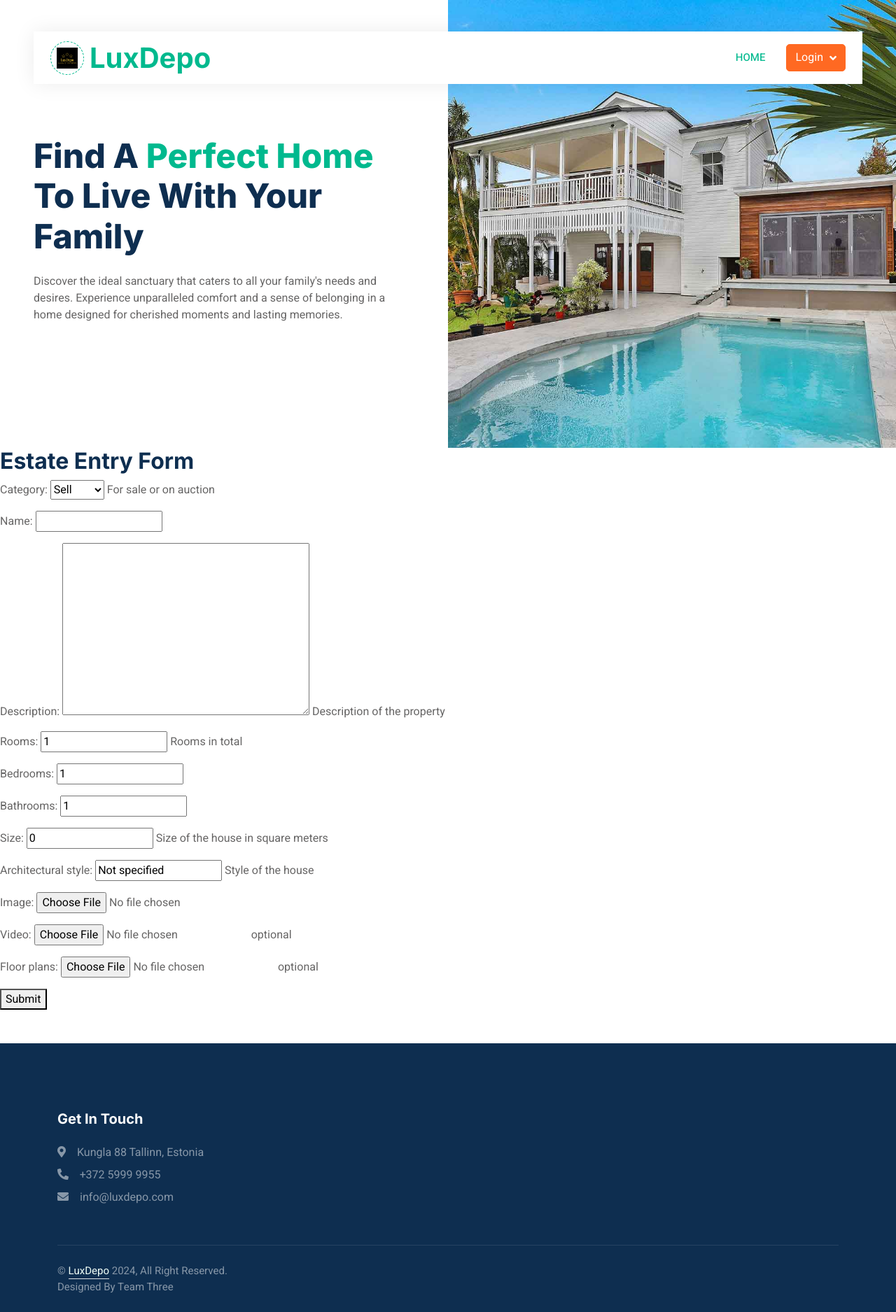
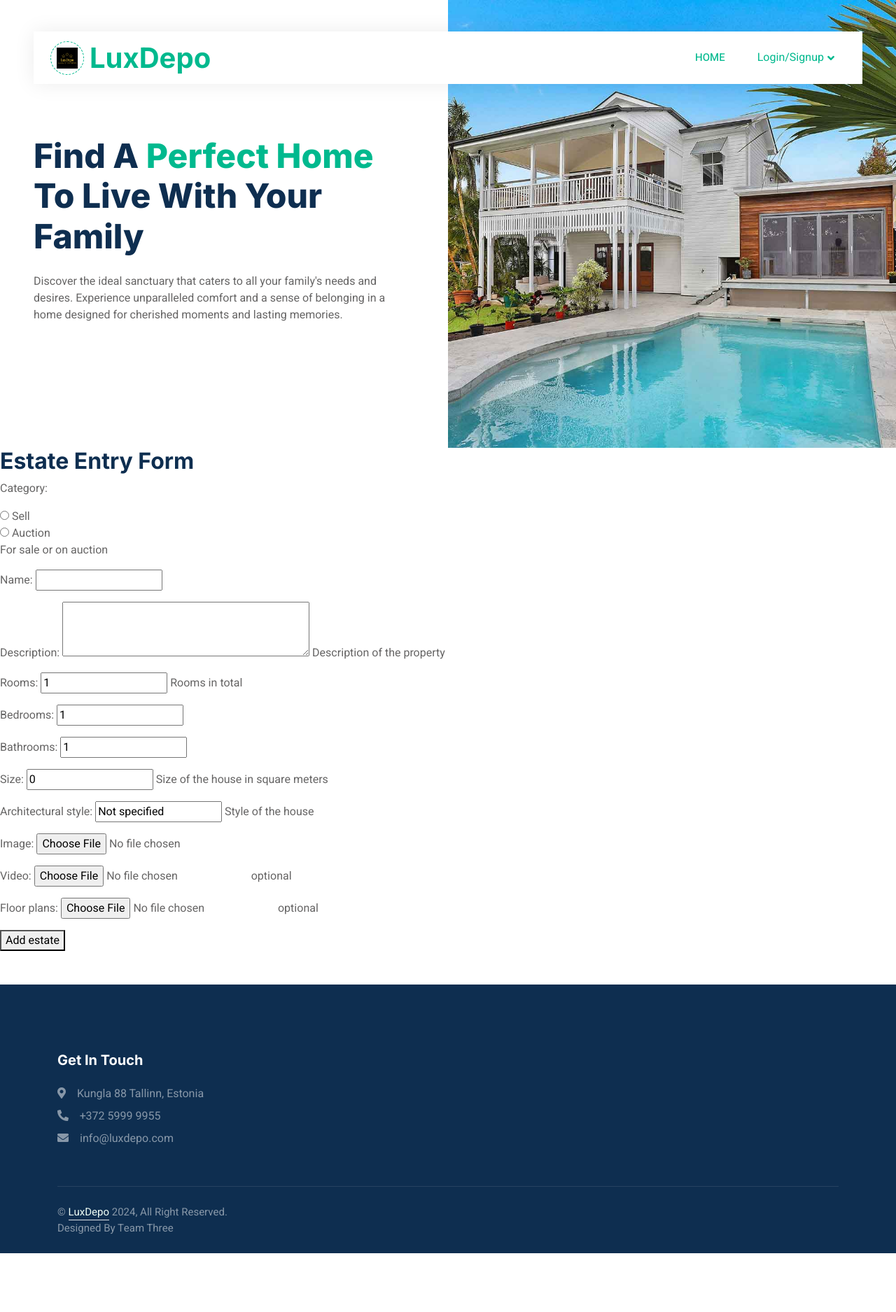
Before and after one commit to Noash1/Finalproject, a Django app: page /my_estates/new in a window 1280 px wide. Shown: the whole page at 70% size. After the commit the page ends 1791 px from the top, so only its background shows below. Run offline with Django 5.2, Linux system fonts and the light colour scheme; some libraries are stand-ins or nearby versions.

Commit message:
modified base.html

```diff
--- a/realestate/forms.py
+++ b/realestate/forms.py
@@ -37,8 +37,8 @@ class SignUpForm(UserCreationForm):
 class AddEstateForm(forms.ModelForm):
     class Meta:
         model = Estate
-        widgets = {'For sale or on auction': forms.RadioSelect,
-                   'Description of the property': forms.Textarea(attrs={'rows': 3})}
+        widgets = {'category': forms.RadioSelect,
+                   'description': forms.Textarea(attrs={'rows': 3})}
         exclude = ['user']
 
 
--- a/realestate/views.py
+++ b/realestate/views.py
@@ -99,23 +99,32 @@ class About(TemplateView):
 
 
 def add_estate_view(request):
-    estate_form = AddEstateForm()
-    estate_for_sale = AddEstateForSaleForm()
-    estate_on_auction = AddEstateOnAuctionForm()
+    estate_form = AddEstateForm
+    estate_for_sale = AddEstateForSaleForm
+    estate_on_auction = AddEstateOnAuctionForm
 
     if request.method == 'POST':
-        estate_form = AddEstateForm(request.POST)
-        estate_for_sale = AddEstateForSaleForm(request.POST)
-        estate_on_auction = AddEstateOnAuctionForm(request.POST)
+        estate_form = AddEstateForm(request.POST, prefix='estate_form')
+        estate_for_sale = AddEstateForSaleForm(request.POST, prefix='estate_for_sale')
+        estate_on_auction = AddEstateOnAuctionForm(request.POST, prefix='estate_on_auction')
 
         if estate_form.is_valid() and estate_for_sale.is_valid():
-            # Process estate and for_sale data
-            pass
+            estate = estate_form.save(commit=False)
+            estate.user = request.user  # The logged-in user
+            for_sale = estate_for_sale.save(commit=False)
+            for_sale.user = estate.user
+            for_sale.estate = estate
+            estate.save()
+            for_sale.save()
+            return redirect('index.html')
+
         elif estate_form.is_valid() and estate_on_auction.is_valid():
             # Process estate and on_auction data
             pass
         else:
-            pass
+            estate_form = AddEstateForm(prefix='estate_form')
+            estate_for_sale = AddEstateForSaleForm(prefix='estate_for_sale')
+            estate_on_auction = AddEstateOnAuctionForm(prefix='estate_on_auction')
 
     return render(request,
                   'add_estate.html',
--- a/templates/add_estate.html
+++ b/templates/add_estate.html
@@ -2,32 +2,8 @@
 {% load static %}
 
 {% block content %}
-    <style>
-        .hidden {
-            display: none;
-        }
-    </style>
-    <script>
-            function handleRadioChange() {
-            const estate_for_sale = document.getElementById('estate_for_sale');
-            const estate_on_auction = document.getElementById('estate_on_auction');
-            const selectedValue = document.querySelector('input[name="For sale or on auction"]:checked').value;
-
-            if (selectedValue === 'sell') {
-                estate_for_sale.classList.remove('hidden');
-                estate_on_auction.classList.add('hidden');
-            } else if (selectedValue === 'auction') {
-                estate_for_sale.classList.add('hidden');
-                estate_on_auction.classList.remove('hidden');
-            }
-        }
-
-        document.addEventListener('DOMContentLoaded', () => {
-            document.querySelectorAll('input[name="For sale or on auction"]').forEach((elem) => {
-                elem.addEventListener('change', handleRadioChange);
-            });
-        });
-    </script>
+    <link href="{% static 'css/hide_form.css' %}" rel="stylesheet">
+    <script src="{% static 'js/hide_forms.js' %}" ></script>
 
     <h2>Estate Entry Form</h2>
     <form method="post">
@@ -41,8 +17,7 @@
         <div id="estate_on_auction" class="hidden">
             {{ estate_on_auction.as_p }}
         </div>
-
-        <button type="submit">Submit</button>
+        <button type="submit">Add estate</button>
     </form>
 
 {% endblock %}
--- a/templates/base.html
+++ b/templates/base.html
@@ -74,35 +74,28 @@
                 </div>
                 <div>
                     {% if user.is_authenticated %}
-                        <div class="btn-group">
-                            <button type="button" class="btn btn-secondary dropdown-toggle" data-toggle="dropdown"
-                                    aria-haspopup="true" aria-expanded="false">
-                                {{ user.username }}
-                            </button>
-                            <div class="dropdown-menu dropdown-menu-right">
+                        <div class="nav-item dropdown">
+                            <a href="#" class="nav-link dropdown-toggle"
+                               data-bs-toggle="dropdown">{{ user.username }}</a>
+                            <div class="dropdown-menu rounded-0 m-0">
+                                <a class="dropdown-item" href="{% url 'add_estate' %}">Add estate</a>
                                 <a class="dropdown-item" href="{% url 'profile' %}">Profile</a>
                                 <form action="{% url 'logout' %}" method="post">
-                                    <a type="submit" class="dropdown-item">Logout</a>
+                                    {% csrf_token %}
+                                    <button type="submit" class="dropdown-item">Logout</button>
                                 </form>
                             </div>
                         </div>
                     {% else %}
-                        <div class="btn-group">
-                            <button type="button" class="btn btn-secondary dropdown-toggle" data-toggle="dropdown"
-                                    aria-haspopup="true" aria-expanded="false">
-                                Login
-                            </button>
-                            <div class="dropdown-menu dropdown-menu-right">
-                                <form class="dropdown-item" method="post">
-                                    {% csrf_token %}
-                                    {{ form.as_p }}
-                                    <button type="submit" class="btn btn-primary">Login</button>
-                                </form>
+                        <div class="nav-item dropdown">
+                            <a href="#" class="nav-link dropdown-toggle" data-bs-toggle="dropdown">Login/Signup</a>
+                            <div class="dropdown-menu rounded-0 m-0">
+                                <a class="dropdown-item" href="{% url "login" %}">Login</a>
                                 <div class="dropdown-divider"></div>
-                                <a class="dropdown-item" href="{% url 'signup' %}">New around here? Sign up</a>
-                                <a class="dropdown-item" href="#">Forgot password?</a>
+                                <a class="dropdown-item" href="{% url 'signup' %}">Sign up</a>
                             </div>
                         </div>
+
                     {% endif %}
                 </div>
             </nav>
@@ -138,7 +131,6 @@
         </div>
         {% endif %}
         <!-- Header End -->
-
 
         {% block content %}
 
@@ -194,12 +186,11 @@
 
 
         <!-- Back to Top -->
-        <a href="#" class="btn btn-lg btn-primary btn-lg-square back-to-top"><i class="bi bi-arrow-up"></i></a>
+{#        <a href="#" class="btn btn-lg btn-primary btn-lg-square back-to-top"><i class="bi bi-arrow-up"></i></a>#}
     </div>
 
     <!-- JavaScript Libraries -->
     <script src="https://code.jquery.com/jquery-3.4.1.min.js"></script>
-    <script src="{% static 'js/popper.min.js' %}" integrity="sha384-ApNbgh9B+Y1QKtv3Rn7W3mgPxhU9K/ScQsAP7hUibX39j7fakFPskvXusvfa0b4Q" crossorigin="anonymous"></script>
     <script src="https://cdn.jsdelivr.net/npm/bootstrap@5.0.0/dist/js/bootstrap.bundle.min.js"></script>
     <script src="{% static 'lib/wow/wow.min.js' %}"></script>
     <script src="{% static 'lib/easing/easing.min.js' %}"></script>
--- /dev/null
+++ b/templates/static/css/hide_form.css
@@ -0,0 +1,3 @@
+.hidden {
+    display: none;
+}
--- /dev/null
+++ b/templates/static/js/hide_forms.js
@@ -0,0 +1,19 @@
+function handleRadioChange() {
+    const estate_for_sale = document.getElementById('estate_for_sale');
+    const estate_on_auction = document.getElementById('estate_on_auction');
+    const selectedValue = document.querySelector('input[name="category"]:checked').value;
+
+    if (selectedValue === 'sell') {
+        estate_for_sale.classList.remove('hidden');
+        estate_on_auction.classList.add('hidden');
+    } else if (selectedValue === 'auction') {
+        estate_for_sale.classList.add('hidden');
+        estate_on_auction.classList.remove('hidden');
+    }
+}
+
+document.addEventListener('DOMContentLoaded', () => {
+    document.querySelectorAll('input[name="category"]').forEach((elem) => {
+        elem.addEventListener('change', handleRadioChange);
+    });
+});
```
Also changed, not shown: templates/static/js/popper.min.js (deleted).
